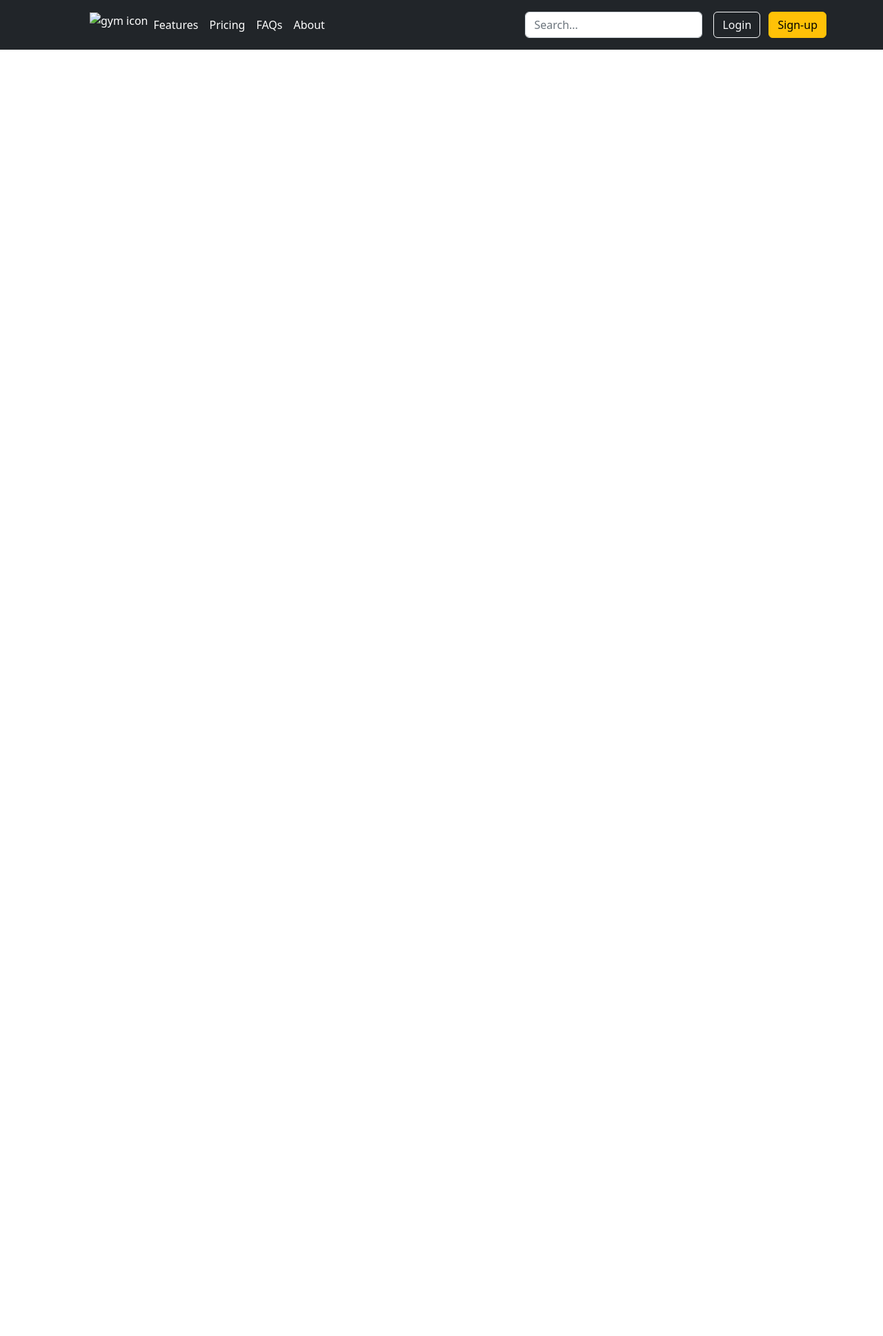
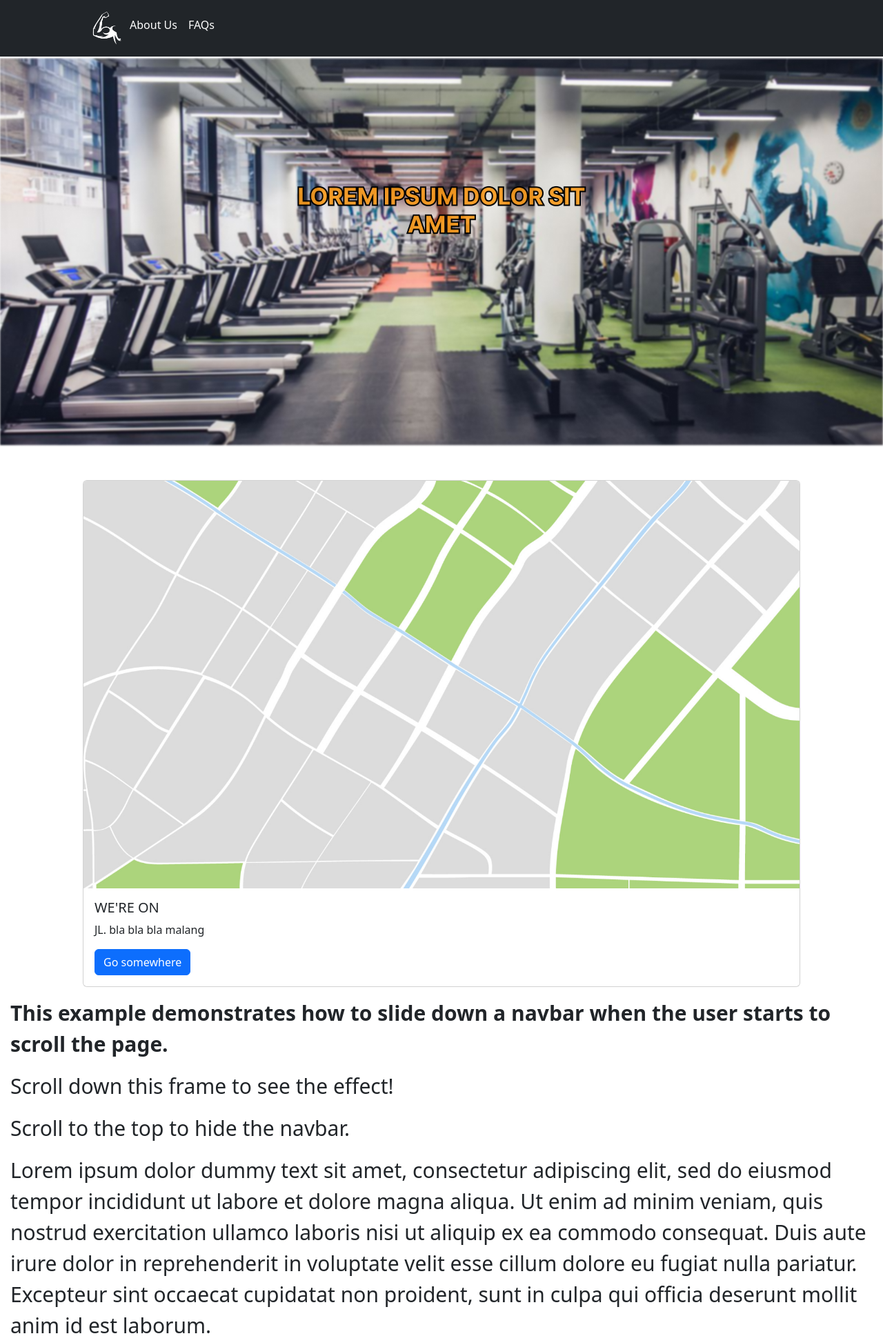
Before and after one commit to habiledgar111/project_gym, a CodeIgniter 4 app: template app/Views/header.php in a window 1280 px wide. Shown: the top 1937 px of the page at 69% size. Before the commit the page ends 72 px from the top, so only its background shows below. Run offline with PHP 8.4 and a stand-in for CodeIgniter, Linux system fonts and the light colour scheme; the template is opened without the code that fills it, so the values that code supplies are empty; some libraries are stand-ins or nearby versions.

```diff
--- a/app/Views/header.php
+++ b/app/Views/header.php
@@ -8,7 +8,7 @@
     <link href="https://cdn.jsdelivr.net/npm/bootstrap@5.2.3/dist/css/bootstrap.min.css" rel="stylesheet" integrity="sha384-rbsA2VBKQhggwzxH7pPCaAqO46MgnOM80zW1RWuH61DGLwZJEdK2Kadq2F9CUG65" crossorigin="anonymous">
 </head>
 <body>
-<header class="p-3 bg-dark text-white">
+<header class="p-3 bg-dark text-white" id="navbar">
     <div class="container">
       <div class="d-flex flex-wrap align-items-center justify-content-center justify-content-lg-start">
         <a href="/" class="d-flex align-items-center mb-2 mb-lg-0 text-white text-decoration-none">
@@ -16,24 +16,32 @@
         </a>
 
         <ul class="nav col-12 col-lg-auto me-lg-auto mb-2 justify-content-center mb-md-0">
-          <li><img src="" alt="gym icon"></li>
-          <li><a href="#" class="nav-link px-2 text-white">Features</a></li>
-          <li><a href="#" class="nav-link px-2 text-white">Pricing</a></li>
+          <li><a href="/"><img src="/resource/icon_gym.png" alt="gym icon" width="50" height="50"></a></li>
+          <li><a href="#" class="nav-link px-2 text-white">About Us</a></li>
           <li><a href="#" class="nav-link px-2 text-white">FAQs</a></li>
-          <li><a href="#" class="nav-link px-2 text-white">About</a></li>
         </ul>
-
-        <form class="col-12 col-lg-auto mb-3 mb-lg-0 me-lg-3">
-          <input type="search" class="form-control form-control-dark" placeholder="Search..." aria-label="Search">
-        </form>
-
-        <div class="text-end">
-          <button type="button" class="btn btn-outline-light me-2">Login</button>
-          <button type="button" class="btn btn-warning">Sign-up</button>
-        </div>
       </div>
     </div>
   </header>
+<div>
+  <img src="/resource/gym_photo1.png" alt="gym_photo1" class="img-fluid">
+</div>
+<div class="mt-5">
+  <div class="card mx-auto" style="width: 65rem;">
+      <img src="/resource/map.png" atl="map" class="card-img-top">
+      <div class="card-body">
+        <h5 class="card-title">WE'RE ON</h5>
+        <p class="card-text">JL. bla bla bla malang</p>
+        <a href="#" class="btn btn-primary">Go somewhere</a>
+      </div>
+  </div>
+</div>
+<div style="padding:15px 15px 2500px;font-size:30px">
+  <p><b>This example demonstrates how to slide down a navbar when the user starts to scroll the page.</b></p>
+  <p>Scroll down this frame to see the effect!</p>
+  <p>Scroll to the top to hide the navbar.</p>
+  <p>Lorem ipsum dolor dummy text sit amet, consectetur adipiscing elit, sed do eiusmod tempor incididunt ut labore et dolore magna aliqua. Ut enim ad minim veniam, quis nostrud exercitation ullamco laboris nisi ut aliquip ex ea commodo consequat. Duis aute irure dolor in reprehenderit in voluptate velit esse cillum dolore eu fugiat nulla pariatur. Excepteur sint occaecat cupidatat non proident, sunt in culpa qui officia deserunt mollit anim id est laborum.</p>
+</div>
   <script src="https://cdn.jsdelivr.net/npm/bootstrap@5.2.3/dist/js/bootstrap.bundle.min.js" integrity="sha384-kenU1KFdBIe4zVF0s0G1M5b4hcpxyD9F7jL+jjXkk+Q2h455rYXK/7HAuoJl+0I4" crossorigin="anonymous"></script>
 </body>
 </html>
```
Also changed, not shown: public/resource/gym_photo1.png (added), public/resource/icon_gym.png (added), public/resource/map.png (added).
